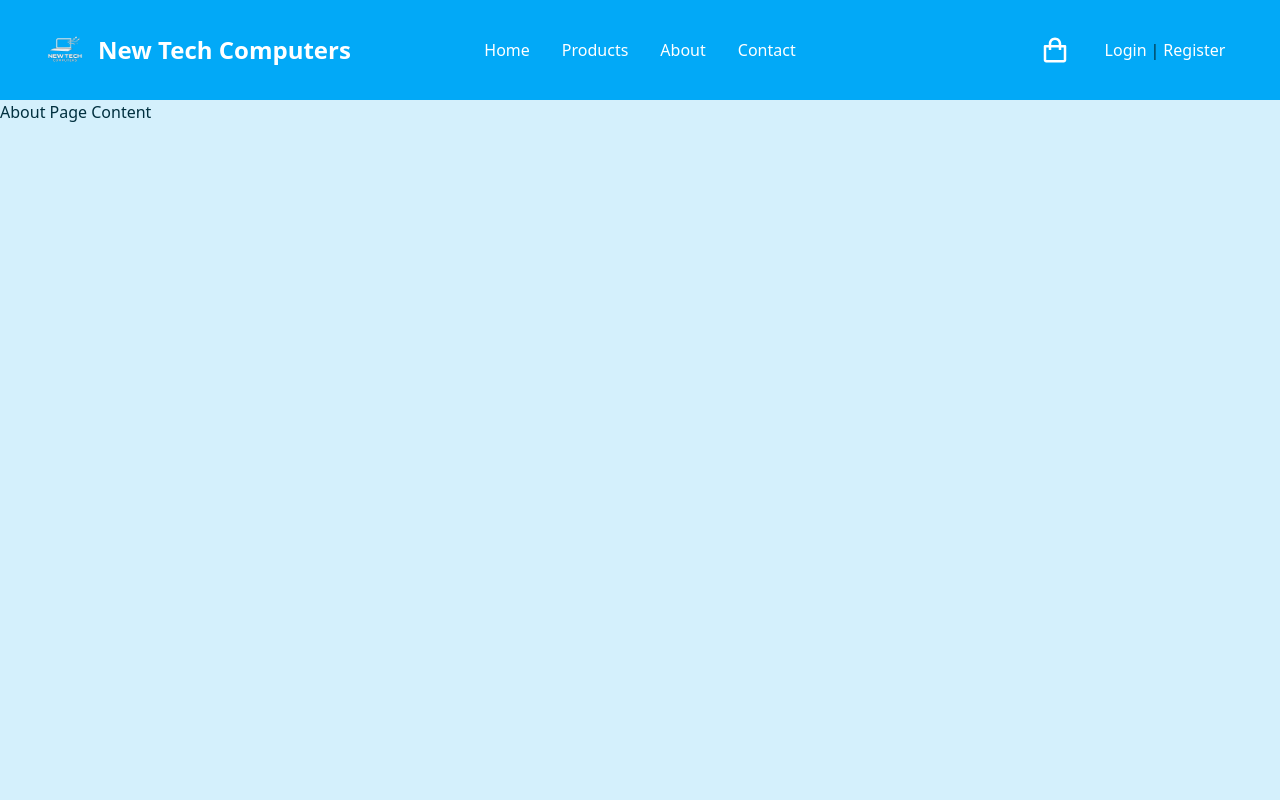
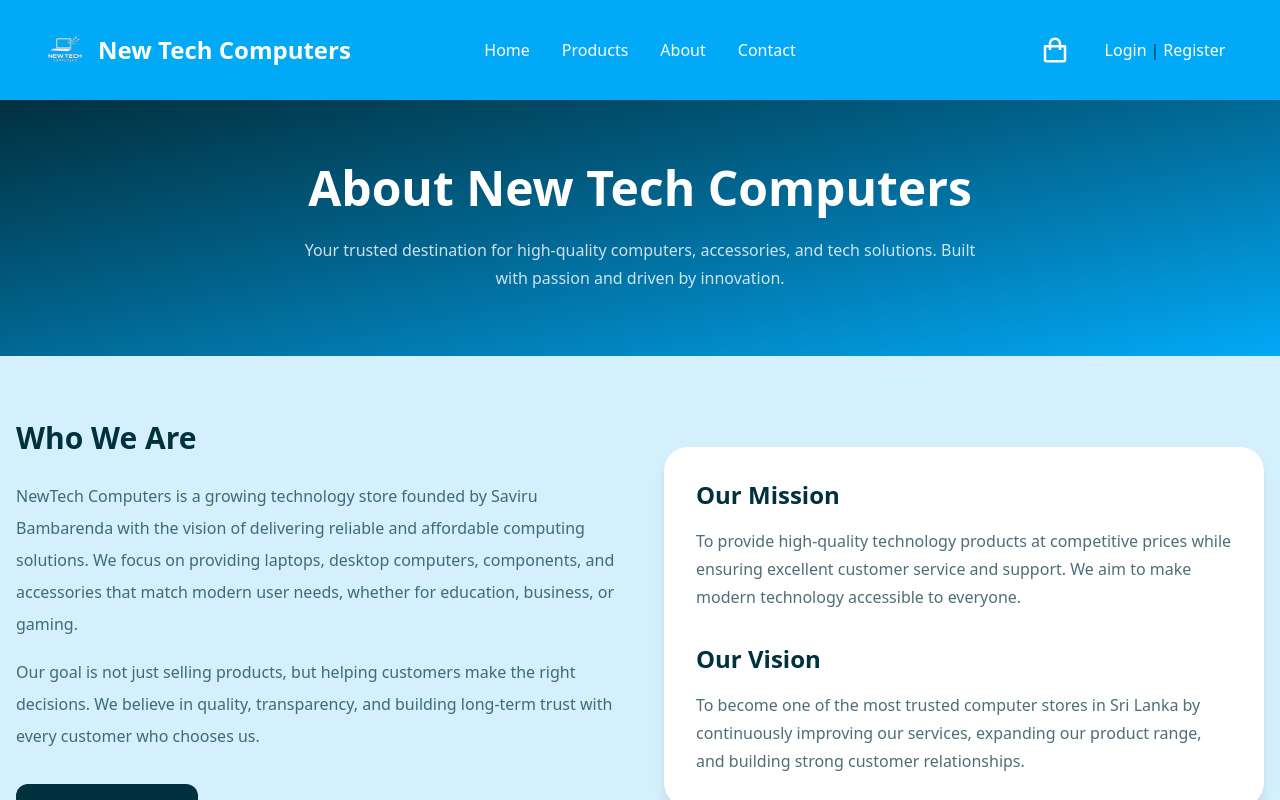
Before and after one commit to SaviruWS/i-computers-frontend, a React (Vite) app: page /about in a window 1280 px wide. Built offline with nearby package versions, Linux system fonts and the light colour scheme.

Commit message:
About & contact pages implemennted

```diff
--- /dev/null
+++ b/src/pages/about.jsx
@@ -0,0 +1,146 @@
+import { Link } from "react-router-dom";
+import ProductPage from "./productPage";
+import {
+  BiLaptop,
+  BiChip,
+  BiSupport,
+  BiShieldQuarter,
+} from "react-icons/bi";
+
+function InfoCard({ icon, title, desc }) {
+  return (
+    <div className="rounded-3xl bg-white border border-secondary/10 p-6 shadow-sm hover:shadow-lg transition">
+      <div className="w-14 h-14 rounded-2xl bg-primary flex items-center justify-center text-accent mb-4">
+        {icon}
+      </div>
+      <h3 className="text-secondary text-lg font-bold">{title}</h3>
+      <p className="text-secondary/70 mt-2 text-sm leading-6">{desc}</p>
+    </div>
+  );
+}
+
+export default function AboutPage() {
+  return (
+    <div className="w-full min-h-screen bg-primary">
+      {/* Hero Section */}
+      <section className="bg-gradient-to-br from-secondary to-accent text-white py-16">
+        <div className="max-w-7xl mx-auto px-4 text-center">
+          <h1 className="text-4xl lg:text-5xl font-black">
+            About New Tech Computers
+          </h1>
+          <p className="mt-6 max-w-2xl mx-auto text-white/80 leading-7">
+            Your trusted destination for high-quality computers, accessories,
+            and tech solutions. Built with passion and driven by innovation.
+          </p>
+        </div>
+      </section>
+
+      {/* About Content */}
+      <section className="max-w-7xl mx-auto px-4 py-16 grid lg:grid-cols-2 gap-12 items-center">
+        <div>
+          <h2 className="text-3xl font-black text-secondary">
+            Who We Are
+          </h2>
+          <p className="mt-6 text-secondary/70 leading-8">
+            NewTech Computers is a growing technology store founded by Saviru
+            Bambarenda with the vision of delivering reliable and affordable
+            computing solutions. We focus on providing laptops, desktop
+            computers, components, and accessories that match modern user needs,
+            whether for education, business, or gaming.
+          </p>
+
+          <p className="mt-4 text-secondary/70 leading-8">
+            Our goal is not just selling products, but helping customers make the
+            right decisions. We believe in quality, transparency, and building
+            long-term trust with every customer who chooses us.
+          </p>
+
+          <div className="mt-8">
+            <Link
+              to="/products"
+              className="inline-flex h-[50px] px-6 rounded-xl bg-secondary text-white font-bold items-center justify-center hover:bg-accent transition"
+            >
+              Explore Products
+            </Link>
+          </div>
+        </div>
+
+        <div className="rounded-3xl bg-white p-8 shadow-lg">
+          <h3 className="text-2xl font-bold text-secondary mb-4">
+            Our Mission
+          </h3>
+          <p className="text-secondary/70 leading-7">
+            To provide high-quality technology products at competitive prices
+            while ensuring excellent customer service and support. We aim to make
+            modern technology accessible to everyone.
+          </p>
+
+          <h3 className="text-2xl font-bold text-secondary mt-8 mb-4">
+            Our Vision
+          </h3>
+          <p className="text-secondary/70 leading-7">
+            To become one of the most trusted computer stores in Sri Lanka by
+            continuously improving our services, expanding our product range, and
+            building strong customer relationships.
+          </p>
+        </div>
+      </section>
+
+      {/* Features */}
+      <section className="max-w-7xl mx-auto px-4 pb-20">
+        <div className="text-center mb-12">
+          <h2 className="text-3xl font-black text-secondary">
+            Why Choose Us
+          </h2>
+          <p className="text-secondary/70 mt-4">
+            We focus on quality, service, and customer satisfaction.
+          </p>
+        </div>
+
+        <div className="grid sm:grid-cols-2 lg:grid-cols-4 gap-6">
+          <InfoCard
+            icon={<BiLaptop size={28} />}
+            title="Latest Technology"
+            desc="We provide modern laptops and computers suitable for all needs."
+          />
+          <InfoCard
+            icon={<BiChip size={28} />}
+            title="Quality Components"
+            desc="Only trusted and reliable parts for better performance."
+          />
+          <InfoCard
+            icon={<BiShieldQuarter size={28} />}
+            title="Trusted Service"
+            desc="We ensure genuine products and customer satisfaction."
+          />
+          <InfoCard
+            icon={<BiSupport size={28} />}
+            title="Customer Support"
+            desc="Friendly support to guide you in choosing the right product."
+          />
+        </div>
+      </section>
+
+      {/* CTA */}
+      <section className="bg-secondary text-white py-14">
+        <div className="max-w-7xl mx-auto px-4 text-center">
+          <h2 className="text-3xl font-black">
+            Ready to explore our products?
+          </h2>
+          <p className="mt-4 text-white/80">
+            Browse our collection and find the perfect device for your needs.
+          </p>
+
+          <div className="mt-6">
+            <Link
+              to="/products"
+              className="inline-flex h-[52px] px-8 rounded-2xl bg-accent text-white font-bold items-center justify-center hover:bg-white hover:text-secondary transition"
+            >
+              Shop Now
+            </Link>
+          </div>
+        </div>
+      </section>
+    </div>
+  );
+}
--- /dev/null
+++ b/src/pages/contact.jsx
@@ -0,0 +1,124 @@
+import { Link } from "react-router-dom";
+import {
+  BiPhone,
+  BiEnvelope,
+  BiMap,
+  BiTime,
+} from "react-icons/bi";
+
+function ContactCard({ icon, title, desc }) {
+  return (
+    <div className="rounded-3xl bg-white border border-secondary/10 p-6 shadow-sm hover:shadow-lg transition text-center">
+      <div className="w-14 h-14 mx-auto rounded-2xl bg-primary flex items-center justify-center text-accent mb-4">
+        {icon}
+      </div>
+      <h3 className="text-secondary text-lg font-bold">{title}</h3>
+      <p className="text-secondary/70 mt-2 text-sm">{desc}</p>
+    </div>
+  );
+}
+
+export default function ContactPage() {
+  return (
+    <div className="w-full min-h-screen bg-primary">
+      {/* Hero */}
+      <section className="bg-gradient-to-br from-secondary to-accent text-white py-16">
+        <div className="max-w-7xl mx-auto px-4 text-center">
+          <h1 className="text-4xl lg:text-5xl font-black">
+            Contact New Tech Computers
+          </h1>
+          <p className="mt-6 max-w-2xl mx-auto text-white/80 leading-7">
+            Get in touch with us for inquiries, support, or product guidance.
+            We’re always ready to help you choose the right tech.
+          </p>
+        </div>
+      </section>
+
+      {/* Contact Info Cards */}
+      <section className="max-w-7xl mx-auto px-4 py-14 grid sm:grid-cols-2 lg:grid-cols-4 gap-6">
+        <ContactCard
+          icon={<BiPhone size={26} />}
+          title="Phone"
+          desc="0473388995"
+        />
+        <ContactCard
+          icon={<BiEnvelope size={26} />}
+          title="Email"
+          desc="NewTech@gmail.com"
+        />
+        <ContactCard
+          icon={<BiMap size={26} />}
+          title="Location"
+          desc="Matara, Sri Lanka"
+        />
+        <ContactCard
+          icon={<BiTime size={26} />}
+          title="Working Hours"
+          desc="Mon - Sat: 9AM - 7PM"
+        />
+      </section>
+
+      {/* Info Section */}
+      <section className="max-w-7xl mx-auto px-4 pb-20">
+        <div className="grid lg:grid-cols-2 gap-10">
+
+          {/* Left */}
+          <div className="rounded-3xl bg-white p-8 shadow-lg">
+            <h2 className="text-2xl font-black text-secondary">
+              Visit or Contact Us
+            </h2>
+
+            <p className="mt-4 text-secondary/70 leading-7">
+              At NewTech Computers, we are committed to providing high-quality
+              laptops, desktops, and accessories with reliable support. Whether
+              you're upgrading your setup or looking for expert advice, feel
+              free to reach out to us anytime.
+            </p>
+
+            <p className="mt-4 text-secondary/70 leading-7">
+              You can contact us directly via phone or email, or visit our
+              location in Matara. We’re happy to assist you with product
+              selection, troubleshooting, and recommendations.
+            </p>
+
+            <div className="mt-6">
+              <Link
+                to="/products"
+                className="inline-flex h-[50px] px-6 rounded-xl bg-secondary text-white font-bold items-center justify-center hover:bg-accent transition"
+              >
+                Browse Products
+              </Link>
+            </div>
+          </div>
+
+          {/* Right */}
+          <div className="rounded-3xl bg-gradient-to-br from-secondary to-accent text-white p-8 flex flex-col justify-center">
+            <h2 className="text-3xl font-black">
+              Need Help Choosing?
+            </h2>
+            <p className="mt-4 text-white/80 leading-7">
+              Not sure which laptop, PC, or component is right for you? Contact
+              us directly and we’ll guide you based on your needs, budget, and
+              usage.
+            </p>
+
+            <div className="mt-8 space-y-3">
+              <p className="font-semibold">📞 Call: 071 639 3534</p>
+              <p className="font-semibold">📧 Email: savirubabaranda2002@gmail.com</p>
+            </div>
+
+            <div className="mt-6">
+              <Link
+                to="/about"
+                className="inline-flex h-[50px] px-6 rounded-xl bg-white text-secondary font-bold items-center justify-center hover:bg-primary transition"
+              >
+                Learn More About Us
+              </Link>
+            </div>
+          </div>
+
+        </div>
+      </section>
+    </div>
+  );
+}
--- a/src/pages/home.jsx
+++ b/src/pages/home.jsx
@@ -7,14 +7,16 @@ import Checkout from "./checkout";
 import MyOrdersPage from "./myOrdersPage";
 import SettingsPage from "./settings"
 import LandingPage from "./landingPage";
+import AboutPage from "./about";
+import ContactPage from "./contact";
 export default function HomePage(){
     return(
         <div className="w-full h-screen overflow-y-scroll ">
             <Header/>
             <Routes>
                 <Route path="/" element={<LandingPage/> }/>
-                <Route path="/about" element={<div>About Page Content</div>} />
-                <Route path="/contact" element={<div>Contact Page Content</div>} />
+                <Route path="/about" element={<AboutPage/>} />
+                <Route path="/contact" element={<ContactPage/>} />
                 {/* products */}
                 <Route path="/products" element={<ProductPage/>} />
                 <Route path="/cart" element={<Cart/>} />
```
